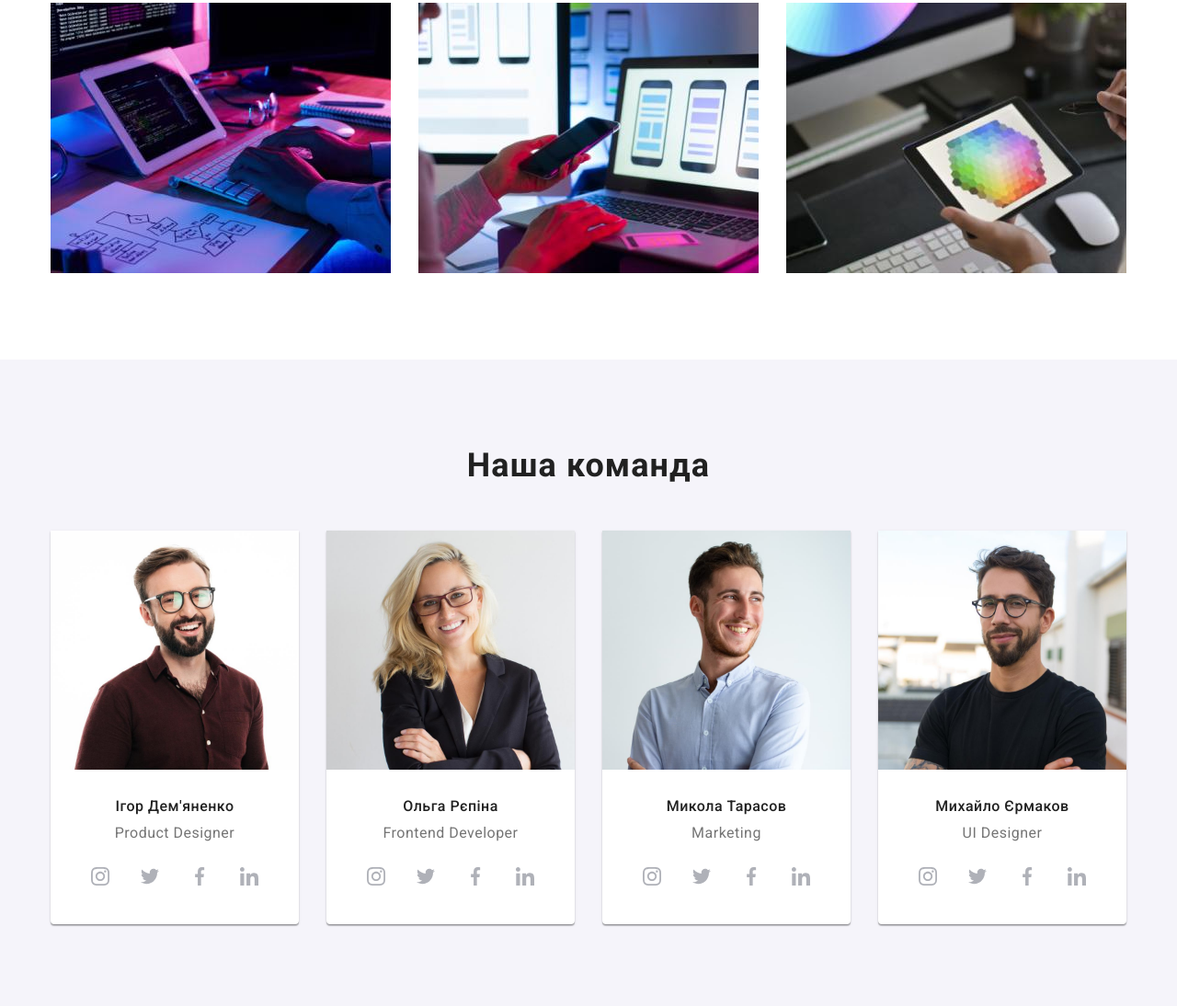
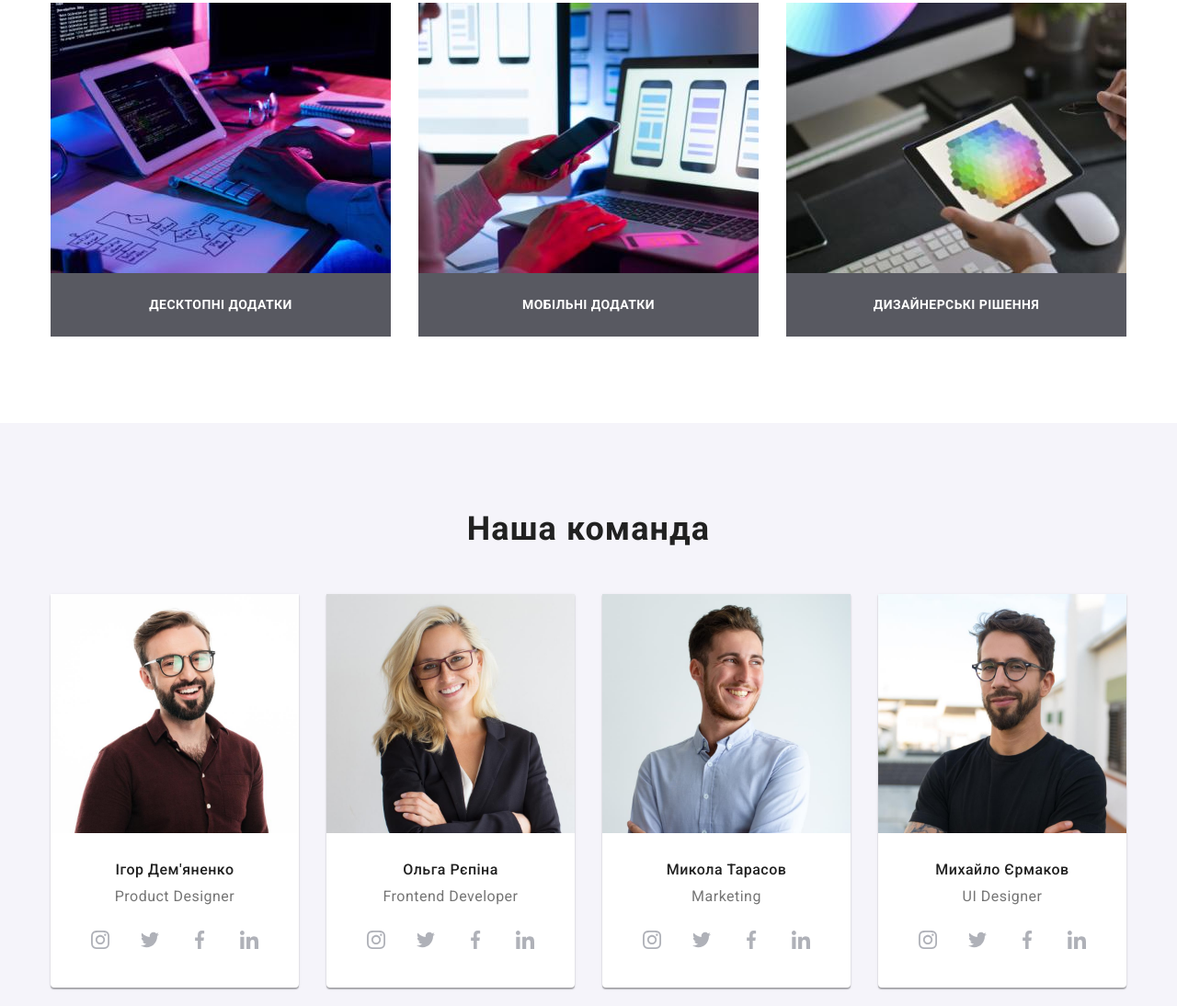
Before and after one commit to MaksymChukhrai/goit-markup-hw-05, a plain HTML site: page index.html in a window 1280 px wide. Shown: the part 1210-2304 px from the top of the page at 92% size. Drawn offline with Linux system fonts and the light colour scheme.

Commit message:
Add files via upload

```diff
--- a/index.html
+++ b/index.html
@@ -58,7 +58,9 @@
         <div class="container">
           <h1 class="slogan">ЕФЕКТИВНІ РІШЕННЯ ДЛЯ ВАШОГО БІЗНЕСУ</h1>
 
-          <button type="button" class="slogan-button" data-modal-open>Замовити послугу</button>
+          <button type="button" class="slogan-button" data-modal-open>
+            Замовити послугу
+          </button>
         </div>
       </section>
 
@@ -129,6 +131,7 @@
                 alt="Програмування"
                 width="370"
               />
+              <h3 class="work-example-title">Десктопні додатки</h3>
             </li>
             <li class="job-2">
               <img
@@ -137,6 +140,7 @@
                 alt="Просування"
                 width="370"
               />
+              <h3 class="work-example-title">Мобільні додатки</h3>
             </li>
             <li class="job-3">
               <img
@@ -145,6 +149,7 @@
                 alt="Дизайн"
                 width="370"
               />
+              <h3 class="work-example-title">Дизайнерські рішення</h3>
             </li>
           </ul>
         </div>
@@ -581,7 +586,7 @@
     <div class="backdrop is-hidden" data-modal>
       <div class="modal">
         <button type="button" class="close-button" data-modal-close>
-          <svg class="modal-close-icon" width="11" height="11">
+          <svg class="modal-close-icon" width="30" height="30">
             <use href="./Images/sprite.svg#icon-close_clean"></use>
           </svg>
         </button>
```
Also changed, not shown: portfolio.html (+1 -1 lines).
